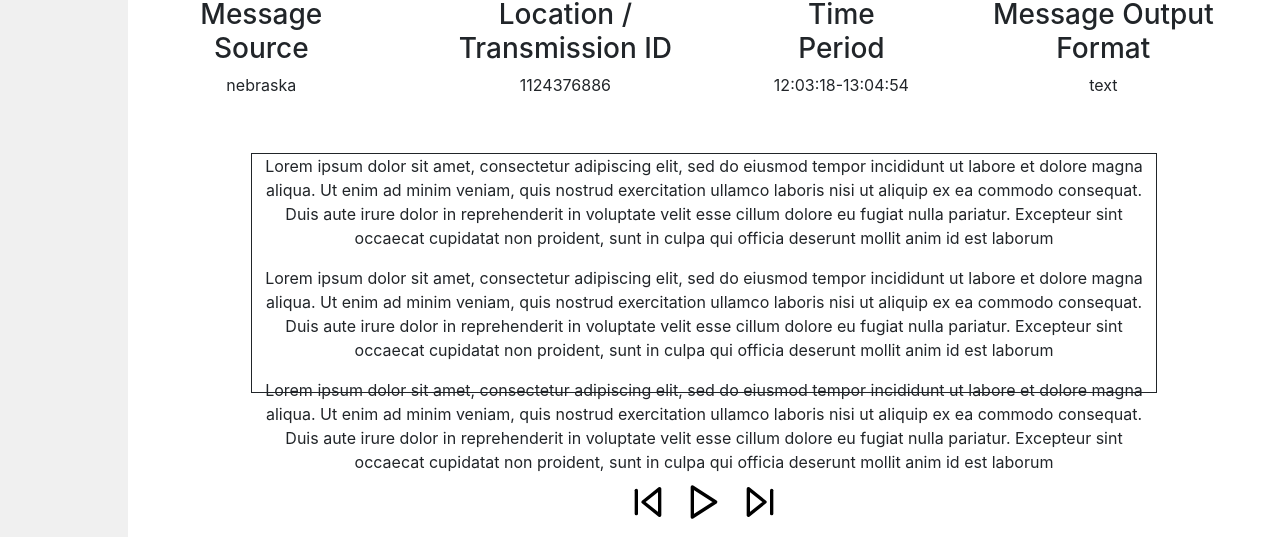
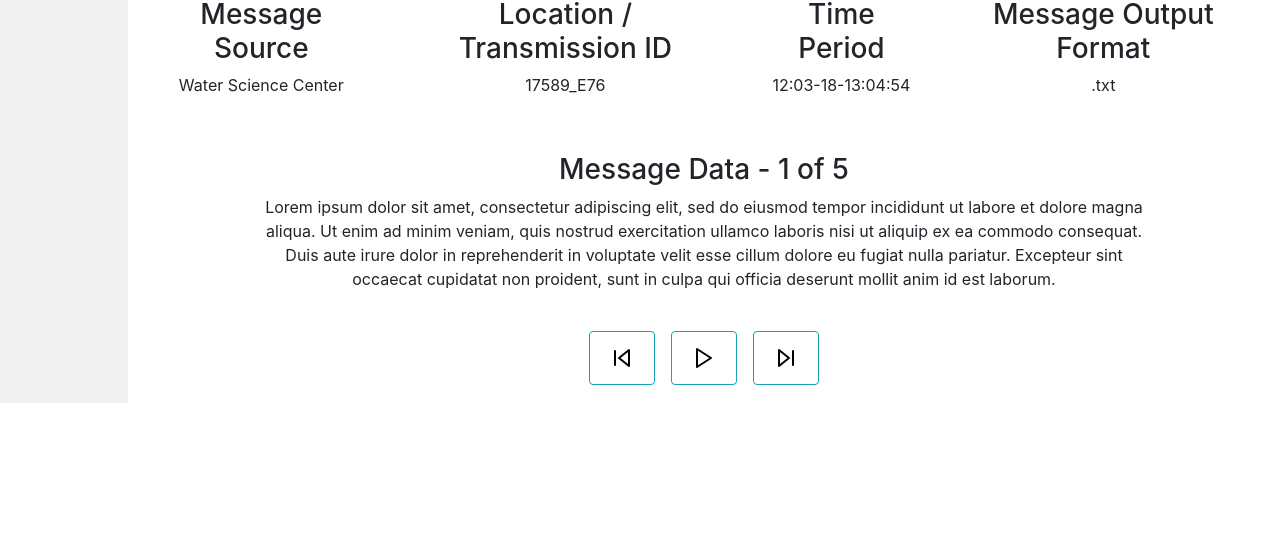
Before and after one commit to skaymen/decap_ui, a React (Create React App) app: page / in a window 1280 px wide. Both pictures are taken after a click on the button "Messages". Shown: the part 336-873 px from the top of the page. After the commit the page ends 800 px from the top, so only its background shows below. Built offline with nearby package versions, Linux system fonts and the light colour scheme.

Commit message:
make messaging buttons functional

```diff
--- a/src/components/Messages.js
+++ b/src/components/Messages.js
@@ -1,4 +1,7 @@
 import React, { Component } from "react";
+import {
+  Button,
+} from "react-bootstrap";
 
 import "../styles/Messages.css";
 
@@ -7,37 +10,92 @@ import Forward from "../images/skipforward.svg";
 import Back from "../images/skipback.svg";
 
 class Messages extends Component {
+
+  constructor(props) {
+    super(props);
+    this.skipForward = this.skipForward.bind(this);
+    this.skipBack = this.skipBack.bind(this);
+    this.decode = this.decode.bind(this);
+
+
+    this.state = {
+      index: 0,
+      demo_data:
+      {
+        source: "Water Science Center",
+        location: "17589_E76",
+        time_period: "12:03-18-13:04:54",
+        output_format: ".txt",
+        message_text: [
+          "Lorem ipsum dolor sit amet, consectetur adipiscing elit, sed do eiusmod tempor incididunt ut labore et dolore magna aliqua. Ut enim ad minim veniam, quis nostrud exercitation ullamco laboris nisi ut aliquip ex ea commodo consequat. Duis aute irure dolor in reprehenderit in voluptate velit esse cillum dolore eu fugiat nulla pariatur. Excepteur sint occaecat cupidatat non proident, sunt in culpa qui officia deserunt mollit anim id est laborum.",
+          "Orci sagittis eu volutpat odio facilisis mauris sit amet massa. Eget dolor morbi non arcu risus. Ipsum dolor sit amet consectetur adipiscing elit pellentesque. Vitae elementum curabitur vitae nunc sed. Dolor purus non enim praesent. Ut pharetra sit amet aliquam id diam maecenas ultricies mi. Senectus et netus et malesuada fames ac turpis egestas integer. Vel facilisis volutpat est velit egestas dui id ornare. Amet luctus venenatis lectus magna fringilla urna porttitor. Mi proin sed libero enim. Volutpat blandit aliquam etiam erat velit scelerisque in dictum non. Sed risus pretium quam vulputate dignissim suspendisse. Ut pharetra sit amet aliquam id. Tellus id interdum velit laoreet id. Sed blandit libero volutpat sed cras ornare. Dolor sit amet consectetur adipiscing elit pellentesque habitant morbi. Nisi est sit amet facilisis magna etiam.",
+          "Ac turpis egestas integer eget aliquet nibh praesent tristique magna. Urna cursus eget nunc scelerisque viverra mauris in. Nam aliquam sem et tortor consequat id porta nibh venenatis. Ultricies mi eget mauris pharetra et ultrices. Ac placerat vestibulum lectus mauris ultrices. Nunc congue nisi vitae suscipit tellus. Bibendum est ultricies integer quis auctor elit sed. Vel quam elementum pulvinar etiam non. Pulvinar etiam non quam lacus suspendisse faucibus interdum posuere. Et malesuada fames ac turpis egestas maecenas pharetra convallis. Orci nulla pellentesque dignissim enim. Gravida neque convallis a cras. Mauris ultrices eros in cursus turpis massa tincidunt dui. Leo vel fringilla est ullamcorper. Nunc congue nisi vitae suscipit tellus mauris. Mattis nunc sed blandit libero.",
+          "Maecenas sed enim ut sem viverra aliquet. Ipsum dolor sit amet consectetur adipiscing elit pellentesque. Faucibus purus in massa tempor nec feugiat nisl. Enim ut tellus elementum sagittis vitae. Adipiscing commodo elit at imperdiet dui accumsan sit amet. Urna molestie at elementum eu facilisis sed odio morbi quis. Morbi tristique senectus et netus et. A iaculis at erat pellentesque adipiscing commodo elit at imperdiet. Neque volutpat ac tincidunt vitae semper quis lectus nulla. Nulla posuere sollicitudin aliquam ultrices sagittis. Quam pellentesque nec nam aliquam sem. Massa enim nec dui nunc mattis. Quis hendrerit dolor magna eget est lorem. Rutrum quisque non tellus orci ac auctor augue mauris augue. Placerat orci nulla pellentesque dignissim enim sit amet venenatis. Eget mi proin sed libero enim sed. Ut porttitor leo a diam. Turpis egestas integer eget aliquet nibh praesent. Ullamcorper malesuada proin libero nunc consequat interdum varius. Adipiscing enim eu turpis egestas pretium aenean.",
+          "Elit eget gravida cum sociis natoque penatibus. Nibh tortor id aliquet lectus proin nibh. Sapien nec sagittis aliquam malesuada bibendum arcu vitae elementum curabitur. Blandit turpis cursus in hac habitasse. Nibh mauris cursus mattis molestie a. In dictum non consectetur a erat nam. Justo nec ultrices dui sapien eget mi. Aliquet porttitor lacus luctus accumsan tortor posuere ac ut consequat. Viverra nibh cras pulvinar mattis nunc. At erat pellentesque adipiscing commodo elit at. Adipiscing tristique risus nec feugiat in fermentum. A arcu cursus vitae congue mauris. Amet massa vitae tortor condimentum lacinia quis. Nulla aliquet porttitor lacus luctus."
+        ]
+    }
+  }
+}
+
+  skipForward() {
+    let i = this.state.index;
+    i < this.state.demo_data.message_text.length - 1 ? i += 1 : i = 0;
+    this.setState({ index: i });
+  }
+
+  skipBack() {
+    let i = this.state.index;
+    i > 0 ? i -= 1 : i = this.state.demo_data.message_text.length - 1;
+    this.setState({index: i});
+  }
+
+  decode() {
+    let data = this.state.demo_data;
+    data.message_text[this.state.index] = "decoded!";
+    this.setState({ demo_data: data });
+  }
+
   render() {
     return (
       <div id="messages">
         <div id="top-boxes">
-          <div class="text-box">
+          <div className="text-box">
             <h3>Message Source</h3>
-            <p>nebraska</p>
+            <p>{this.state.demo_data.source}</p>
           </div>
-          <div class="text-box">
+          <div className="text-box">
             <h3>Location / Transmission ID</h3>
-            <p>1124376886</p>
+            <p>{this.state.demo_data.location}</p>
           </div>
-          <div class="text-box">
+          <div className="text-box">
             <h3>Time Period</h3>
-            <p>12:03:18-13:04:54</p>
+            <p>{this.state.demo_data.time_period}</p>
           </div>
-          <div class="text-box">
+          <div className="text-box">
             <h3>Message Output Format</h3>
-            <p>text</p>
+            <p>{this.state.demo_data.output_format}</p>
           </div>
         </div>
         <div id="message-data-box">
           <div id="message-data">
-          <p>Lorem ipsum dolor sit amet, consectetur adipiscing elit, sed do eiusmod tempor incididunt ut labore et dolore magna aliqua. Ut enim ad minim veniam, quis nostrud exercitation ullamco laboris nisi ut aliquip ex ea commodo consequat. Duis aute irure dolor in reprehenderit in voluptate velit esse cillum dolore eu fugiat nulla pariatur. Excepteur sint occaecat cupidatat non proident, sunt in culpa qui officia deserunt mollit anim id est laborum</p>
-          <p>Lorem ipsum dolor sit amet, consectetur adipiscing elit, sed do eiusmod tempor incididunt ut labore et dolore magna aliqua. Ut enim ad minim veniam, quis nostrud exercitation ullamco laboris nisi ut aliquip ex ea commodo consequat. Duis aute irure dolor in reprehenderit in voluptate velit esse cillum dolore eu fugiat nulla pariatur. Excepteur sint occaecat cupidatat non proident, sunt in culpa qui officia deserunt mollit anim id est laborum</p>
-          <p>Lorem ipsum dolor sit amet, consectetur adipiscing elit, sed do eiusmod tempor incididunt ut labore et dolore magna aliqua. Ut enim ad minim veniam, quis nostrud exercitation ullamco laboris nisi ut aliquip ex ea commodo consequat. Duis aute irure dolor in reprehenderit in voluptate velit esse cillum dolore eu fugiat nulla pariatur. Excepteur sint occaecat cupidatat non proident, sunt in culpa qui officia deserunt mollit anim id est laborum</p>
+            <h3>Message Data - {this.state.index + 1} of {this.state.demo_data.message_text.length}</h3>
+            <p>{this.state.demo_data.message_text[this.state.index]}</p>
           </div>
           <div id="buttons">
-            <img class="message-button" src={Back} alt="back" id="back" />
-            <img class="message-button" src={Play} alt="play" id="play" />
-            <img class="message-button" src={Forward} alt="forward" id="forward" />
+          <Button variant="outline-info" className="message-button" onClick={this.skipBack}>
+            <img className="message-icon" src={Back} alt="back" id="back" />
+            </Button>
+            <Button variant="outline-info" className="message-button" onClick={this.decode}>
+            <img className="message-icon" src={Play} alt="play" id="play" />
+            </Button>
+            <Button variant="outline-info" className="message-button" onClick={this.skipForward}>
+            <img
+              className="message-icon"
+              src={Forward}
+              alt="forward"
+              id="forward"
+            />
+            </Button>
           </div>
         </div>
       </div>
--- a/src/styles/Messages.css
+++ b/src/styles/Messages.css
@@ -16,15 +16,14 @@
 }
 
 #message-data {
-    height: 30vh;
-    border: 1px solid;
+    height: auto;
     margin: 2vh 2vh;
     width: 80%;
     display: inline-block;
 }
 
-.message-button {
-    height: 5vh;
-    width: 5vh;
+.message-icon {
+    height: 3vh;
+    width: 3vh;
     margin: 1vh 1vh;
 }
```
